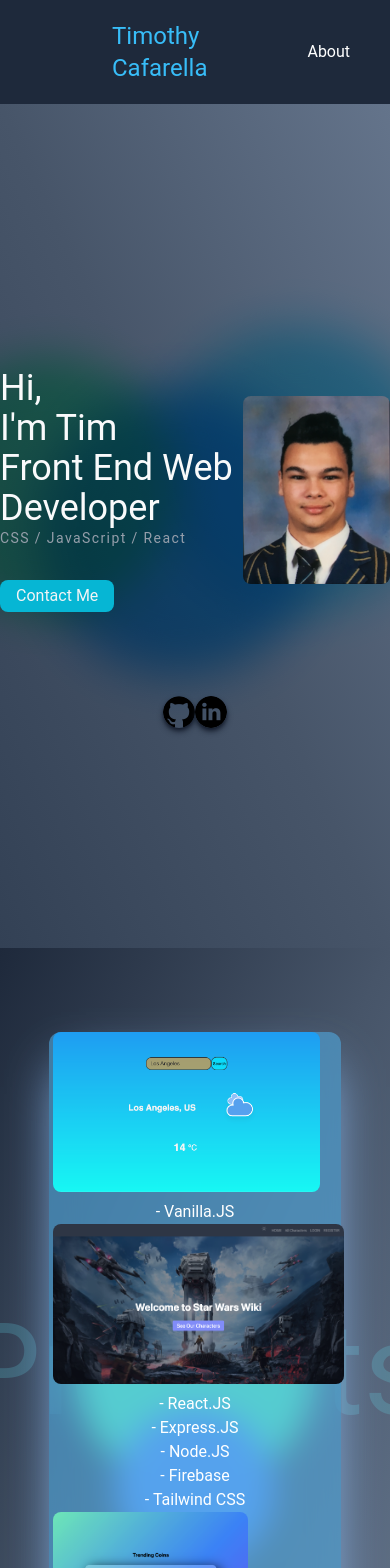
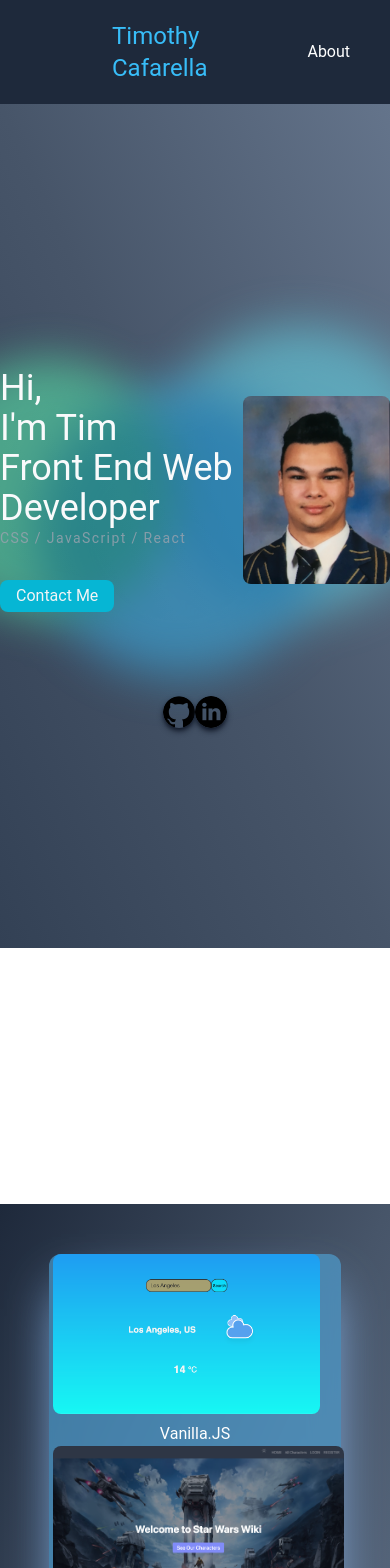
Before and after one commit to Tcaf351/Portfolio-React, a React (Create React App) app in the folder portfolio/: page / in a window 390 px wide. Shown: the top 1568 px of the page. Built offline with nearby package versions, Linux system fonts and the light colour scheme.

Commit message:
finished responsiveness on all sections.

```diff
--- a/portfolio/src/Pages/Home.jsx
+++ b/portfolio/src/Pages/Home.jsx
@@ -10,7 +10,7 @@ const Home = () => {
 
                 {/* animation blog start */}
                 <div className="flex items-center justify-center">
-                    <div className="relative flex items-center justify-between">
+                    <div className="relative flex items-center justify-between opacity-50">
                         <div className="absolute z-20 top-0 -left-10 h-72 w-72 bg-cyan-300 rounded-full mix-blend-multiply filter blur-xl animate-blob"></div>
                         <div className="absolute z-20 top-0 -right-4 h-72 w-72 bg-[#5BFDB5] rounded-full mix-blend-multiply filter blur-xl animate-blob animation-delay-2000"></div>
                         <div className="absolute z-20 top-16 -right-32 h-72 w-72 bg-sky-400 rounded-full mix-blend-multiply filter blur-xl animate-blob animation-delay-4000"></div>
@@ -69,47 +69,47 @@ const Home = () => {
                 </div>
 
                 <div className='flex items-center justify-center z-20'>
-                    <a href="https://github.com/Tcaf351" target="_blank" rel="noreferrer"><img className='shadow-md shadow-gray-900 h-8 w-8 sm:mx-7 md:mx-10 lg:mx-16 2xl:mx-20 hover:h-10 hover:w-10 ease-in-out duration-300 rounded-full' src='/github.png' alt="github icon" /></a>
+                    <a href="https://github.com/Tcaf351" target="_blank" rel="noreferrer"><img className='shadow-md shadow-gray-900 h-8 w-8 sm:mx-7 md:mx-10 lg:mx-16 2xl:mx-20 hover:h-10 hover:w-10 hover:shadow-md hover:shadow-cyan-300 ease-in-out duration-300 rounded-full' src='/github.png' alt="github icon" /></a>
 
-                    <a href="https://au.linkedin.com/in/timothy-cafarella-a742731bb" target="_blank" rel="noreferrer"><img className='shadow-md shadow-gray-900 h-8 w-8 sm:mx-7 md:mx-10 lg:mx-16 2xl:mx-20 hover:h-10 hover:w-10 ease-in-out duration-300 rounded-full'  src='/linkedin.png' alt="linkedin icon"></img></a>
+                    <a href="https://au.linkedin.com/in/timothy-cafarella-a742731bb" target="_blank" rel="noreferrer"><img className='shadow-md shadow-gray-900 h-8 w-8 sm:mx-7 md:mx-10 lg:mx-16 2xl:mx-20 hover:h-10 hover:w-10 hover:shadow-md hover:shadow-cyan-300 ease-in-out duration-300 rounded-full'  src='/linkedin.png' alt="linkedin icon"></img></a>
                 </div>
             </div>
             {/* heading end */}
 
 
-
+            <div className="py-32"></div>
 
 
         {/* Project section start */}
-        <div className='min-h-screen bg-gradient-to-tl from-slate-500 via-slate-600 to-slate-800 text-gray-900 flex items-center justify-center relative'>
+        <div className='min-h-screen bg-gradient-to-tl from-slate-500 via-slate-600 to-slate-800 text-gray-900 flex items-center justify-center relative sm:pt-10'>
 
             {/* Glass Section Start */}
-            <div className='bg-[#52ACE3] rounded-xl h-[80vh] w-9/12 shadow-2xl shadow-blue-300 z-20 bg-opacity-60 backdrop-blur-lg text-white relative sm:flex sm:items-center sm:justify-center '>
+            <div className='bg-[#52ACE3] rounded-xl sm:h-[80vh] lg:h-[75vh] w-9/12 shadow-2xl shadow-blue-300 z-20 bg-opacity-60 backdrop-blur-lg text-white relative sm:flex sm:items-center sm:justify-center '>
 
                     {/* content start */}
-                <div className="sm:flex sm:justify-center sm:flex-col xl:grid xl:grid-cols-3 xl:items-start sm:items-center sm:container text-center">
+                <div className="max-h-full sm:flex sm:justify-center sm:flex-col sm:items-center sm:container lg:grid lg:grid-cols-3 lg:items-start text-center">
 
-                    <div className="sm:my-5 xl:my-0 xl:flex xl:items-center xl:flex-col xl:justify-center">
+                    <div className="sm:flex sm:items-center sm:justify-center sm:my-2 xl:my-0 lg:flex lg:items-center lg:flex-col lg:justify-center">
                         <a href="https://weather-app-pi-eight-79.vercel.app/" target="_blank" rel="noreferrer"><img className="h-40 w-auto mx-1 rounded-lg xl:mt-5 hover:shadow-lg hover:shadow-gray-900 transition ease-out duration-300" src="/weatherApp.png" alt="weather app" /></a>
                         <div className="pt-2">
-                            <p>- Vanilla.JS</p>
+                            <p class="px-5">Vanilla.JS</p>
                         </div>
                     </div>
-                    <div className="sm:my-5 xl:flex xl:items-center xl:flex-col xl:justify-center">
+                    <div className="sm:my-2 sm:flex sm:items-center sm:justify-center lg:flex lg:items-center lg:flex-col lg:justify-center">
                         <a href="https://github.com/Tcaf351/starWarsWiki" target="_blank" rel="noreferrer"><img className="h-40 w-auto mx-1 rounded-lg hover:shadow-lg hover:shadow-gray-900 transition ease-out duration-300" src="/starWarsWiki.png" alt="star wars wiki app" /></a>
                         <div className="pt-2">
-                            <p>- React.JS</p>
-                            <p>- Express.JS</p>
-                            <p>- Node.JS</p>
-                            <p>- Firebase</p>
-                            <p>- Tailwind CSS</p>
+                            <p class="px-5">React.JS</p>
+                            <p class="px-5">Express.JS</p>
+                            <p class="px-5">Node.JS</p>
+                            <p class="px-5">Firebase</p>
+                            <p class="px-5">Tailwind CSS</p>
                         </div>
                     </div>
-                    <div className="sm:my-5 xl:flex xl:items-center xl:flex-col xl:justify-center">
+                    <div className="sm:my-2 sm:flex sm:items-center sm:justify-center lg:flex lg:items-center lg:flex-col lg:justify-center">
                         <a href="https://crypto-api-mocha.vercel.app/" target="_blank" rel="noreferrer"><img className="h-52 w-auto mx-1 rounded-lg hover:shadow-lg hover:shadow-gray-900 transition ease-out duration-300" src="/cryptoApi.png" alt="" /></a>
                         <div className="pt-2">
-                            <p>- React.JS</p>
-                            <p>- Tailwind CSS</p>
+                            <p class="px-5">React.JS</p>
+                            <p class="px-5">Tailwind CSS</p>
                         </div>
                     </div>
 
@@ -122,7 +122,7 @@ const Home = () => {
 
 
                 {/* top left corner of glass */}
-                <h1 className='text-9xl text-cyan-300 opacity-20 absolute sm:-top-3 xl:left-2 2xl:left-14 4xl:left-20 5xl:left-28 6xl:left-40 7xl:left-56 z-10'>Projects</h1>
+                <h1 className='sm:text-7xl lg:text-9xl text-cyan-300 opacity-20 absolute sm:top-5 lg:-top-2 xl:left-2 2xl:left-14 4xl:left-20 5xl:left-28 6xl:left-40 6xl:top-10 7xl:left-56 z-10'>Projects</h1>
                 {/* top left corner of glass */}
 
                 {/* circle top right side start */}
@@ -137,12 +137,16 @@ const Home = () => {
         {/* Project section end */}
 
 
+        <div className="py-32"></div>
+
+
+
         {/* Skills section start */}
         <div className='min-h-screen bg-gradient-to-tr from-slate-800 via-slate-600 to-slate-500 flex items-center justify-center relative'>
 
 
 
-                <div className="absolute flex items-center justify-around z-10">
+                <div className="absolute flex items-center justify-around z-10 opacity-60">
                     <div className="absolute z-10 h-56 w-56 xl:h-72 xl:w-72 sm:-left-10 bg-cyan-300 rounded-full mix-blend-multiply filter blur-lg animate-blob"></div>
                     <div className="absolute z-10 h-56 w-56 xl:h-72 xl:w-72 sm:-right-10 bg-[#5BFDB5] rounded-full mix-blend-multiply filter blur-lg animate-blob animation-delay-2000"></div>
                     <div className="absolute z-10 h-56 w-56 xl:h-72 xl:w-72 sm:-top-2 bg-sky-400 rounded-full mix-blend-multiply filter blur-lg animate-blob animation-delay-4000"></div>
@@ -150,55 +154,55 @@ const Home = () => {
 
 
             {/* glass panel start */}
-                <div className='bg-slate-500 rounded-xl h-[80vh] w-9/12 shadow-2xl shadow-cyan-400 z-20 bg-opacity-40 backdrop-blur-md grid sm:grid-cols-1 grid-cols-3 text-center'>
+                <div className='bg-slate-500 rounded-xl lg:h-[75vh] w-9/12 shadow-2xl shadow-cyan-400 z-20 bg-opacity-40 backdrop-blur-md grid sm:grid-cols-1 grid-cols-3 text-center lg:mt-8'>
 
-                    <div className="sm:container xl:grid xl:grid-cols-3 my-auto text-center">
+                    <div className="sm:container lg:grid lg:grid-cols-3 lg:items-center text-center">
 
 
                             <div className='lg:col-span-3 sm:px-4 xl:mb-10'>
-                                <p className='text-lg xl:text-xl py-2'>I have skills in Javascript using the "FERN" stack which consists of</p>
-                                    <div className="sm:py-5 xl:text-xl">
-                                        <p>- Firebase</p>
-                                        <p>- Express.JS</p>
-                                        <p>- React.JS</p>
-                                        <p>- Node.JS</p>
+                                <p className='text-md 2xl:text-xl py-2'>I have skills in Javascript using the <span className="font-extrabold">"FERN"</span> stack which consists of</p>
+                                    <div className="sm:py-2 lg:py-4 2xl:text-xl">
+                                        <p>Firebase</p>
+                                        <p>Express.JS</p>
+                                        <p>React.JS</p>
+                                        <p>Node.JS</p>
                                     </div>
-                                <p className="xl:text-xl">I then use Tailwind CSS as my CSS framework of choice to truely bring out my creativity as a developer.</p>
+                                <p className="text-md 2xl:text-xl">I then use Tailwind CSS as my CSS framework of choice to truely bring out my creativity as a developer.</p>
                             </div>
 
 
 
-                            <div className="my-14">
-                                <p className='sm:text-2xl xl:text-3xl py-3'>Front End</p>
+                            <div className="my-5">
+                                <p className='sm:text-xl 2xl:text-3xl py-3 font-extrabold'>Front End</p>
 
                                 <div className="sm:flex sm:items-center sm:justify-center">
-                                    <p className="sm:mx-5 xl:text-lg">- React</p>
-                                    <p className="sm:mx-5 xl:text-lg">- Svelte</p>
+                                    <p className="sm:mx-5 xl:text-lg">React</p>
+                                    <p className="sm:mx-5 xl:text-lg">Svelte</p>
                                 </div>
                             </div>
 
-                            <div className="my-14">
-                                <p className='sm:text-2xl xl:text-3xl py-3'>Back End</p>
+                            <div className="my-5">
+                                <p className='sm:text-xl 2xl:text-3xl py-3 font-extrabold'>Back End</p>
 
                                 <div className="sm:flex sm:items-center sm:justify-center">
-                                    <p className="sm:mx-5 xl:text-lg">- Node.JS</p>
-                                    <p className="sm:mx-5 xl:text-lg">- Express.JS</p>
-                                    <p className="sm:mx-5 xl:text-lg">- Next.JS</p>
+                                    <p className="sm:mx-5 2xl:text-lg">Node.JS</p>
+                                    <p className="sm:mx-5 2xl:text-lg">Express.JS</p>
+                                    <p className="sm:mx-5 2xl:text-lg">Next.JS</p>
                                 </div>
 
                                 <div className="sm:flex sm:items-center sm:justify-center">
-                                    <p className="pt-2 sm:mx-5 xl:text-lg">- Firebase</p>
-                                    <p className="sm:pt-2 sm:mx-5 xl:text-lg">- MongoDB</p>
+                                    <p className="pt-2 sm:mx-5 2xl:text-lg">Firebase</p>
+                                    <p className="sm:pt-2 sm:mx-5 2xl:text-lg">MongoDB</p>
                                 </div>
 
                             </div>
 
-                            <div className="my-14">
-                                <p className='sm:text-2xl xl:text-3xl py-2'>CSS</p>
+                            <div className="my-5">
+                                <p className='sm:text-xl 2xl:text-3xl py-2 font-extrabold'>CSS</p>
 
                                 <div className="sm:flex sm:items-center sm:justify-center">
-                                    <p className="sm:mx-5 xl:text-lg">- Tailwind Css</p>
-                                    <p className="sm:mx-5 xl:text-lg">- Sass</p>
+                                    <p className="sm:mx-5 2xl:text-lg">Tailwind Css</p>
+                                    <p className="sm:mx-5 2xl:text-lg">Sass</p>
                                 </div>
 
                             </div>
@@ -213,41 +217,45 @@ const Home = () => {
             {/* glass panel end */}
 
             {/* top right corner of glass */}
-            <h1 className='text-9xl text-cyan-300 opacity-20 absolute sm:top-3 xl:right-2 2xl:right-16 4xl:right-24 5xl:right-32 6xl:right-44 7xl:right-64 z-10'>Skills</h1>
+            <h1 className='sm:text-7xl lg:text-9xl text-cyan-300 opacity-20 absolute sm:top-8 md:top-12 lg:-top-1 xl:right-2 2xl:right-16 4xl:right-24 5xl:right-32 6xl:right-44 6xl:top-12 7xl:right-64 z-10'>Skills</h1>
             {/* top right corner of glass */}
 
         </div>
         {/* Skills section end */}
 
 
+        <div className="py-32"></div>
+
+
+
         {/* About section start */}
             <div className='min-h-screen bg-gradient-to-tl from-slate-500 via-slate-600 to-slate-800 flex items-center justify-center relative'>
 
             {/* glass panel start */}
-            <div className='bg-[#111928] rounded-xl h-[80vh] w-9/12 p-10 shadow-2xl shadow-cyan-800 z-20 bg-opacity-60 backdrop-blur-md flex justify-center flex-col text-center'>
-                <div className="my-10">
-                    <p className='text-xl'>My name is Tim Cafarella and I began my journey in web development in early 2020 when I came across a video from a youtuber I watched freqently at the time of a friend of his building his website. I then checked out this coders youtube and was instantly mesmorised about the endless possibilities that you have with coding, and the man things that are possible to build with enough time and dedication. It was at this point that I knew web development was my next chapter for my journey.</p>
+            <div className='bg-[#111928] rounded-xl lg:h-[75vh] w-9/12 p-10 shadow-2xl shadow-cyan-800 z-20 bg-opacity-60 backdrop-blur-md flex justify-center flex-col text-center lg:mt-8'>
+                <div className="2xl:my-10">
+                    <p className='text-md'>My name is Tim Cafarella and I began my journey in web development in early 2020 when I came across a video from a youtuber I watched freqently at the time of a friend of his building his website. I then checked out this coders youtube and was instantly mesmorised about the endless possibilities that you have with coding, and the man things that are possible to build with enough time and dedication. It was at this point that I knew web development was my next chapter for my journey.</p>
                 </div>
 
-                <div className="my-10">
-                    <p className='text-xl'>I am currently looking for a junior front end developer position to take my skills and abilities to the next level.</p>
+                <div className="2xl:my-10">
+                    <p className='text-md'>I am currently looking for a junior front end developer position to take my skills and abilities to the next level.</p>
                 </div>
 
-                <div className="my-10">
-                    <p className='text-xl my-6'>I have completed a certificate IV of Information Technology (Web Development).</p>
-                    <p className="text-xl my-6">I am currently half way through a Diploma of Information Technology (Front End Web Development) with Diploma of Information Technology (Back End Web Development).</p>
-                    <p className="text-xl my-6">I will be finished with the diploma in early June.</p>
+                <div className="2xl:my-10">
+                    <p className='text-md my-6'>I have completed a certificate IV of Information Technology (Web Development).</p>
+                    <p className="text-md my-6">I am currently half way through a Diploma of Information Technology (Front End Web Development) with Diploma of Information Technology (Back End Web Development).</p>
+                    <p className="text-md my-6">I will be finished with the diploma in early June.</p>
                 </div>
 
             </div>
             {/* glass panel end */}
 
             {/* top left corner of glass */}
-            <h1 className='text-9xl text-cyan-300 opacity-20 absolute sm:top-2 xl:left-3 2xl:left-14 4xl:left-20 5xl:left-28 6xl:left-40 7xl:left-56 z-10'>About</h1>
+            <h1 className='sm:text-7xl lg:text-9xl text-cyan-300 opacity-20 absolute sm:top-1 md:top-9 lg:-top-1 xl:left-3 2xl:left-14 4xl:left-20 5xl:left-28 6xl:left-40 6xl:top-12 7xl:left-56 z-10'>About</h1>
             {/* top left corner of glass */}
 
             {/* circle bottom right side start */}
-            <div className='bg-cyan-300 h-64 w-64 rounded-full absolute sm:right-5 sm:bottom-8 lg:right-8 xl:right-20 2xl:right-24 3xl:right-36 4xl:right-44 5xl:right-52 6xl:right-60 7xl:right-72 z-10'></div>
+            <div className='bg-cyan-300 h-64 w-64 rounded-full absolute sm:right-5 sm:bottom-8 lg:right-8 lg:bottom-2 xl:right-20 2xl:right-24 3xl:right-36 4xl:right-44 5xl:right-52 6xl:right-60 7xl:right-72 z-10'></div>
             {/* circle bottom right side end */}
 
             {/* circle middle left side start */}
```
